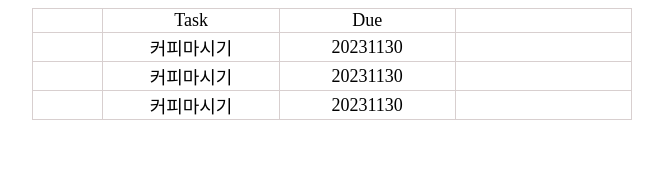
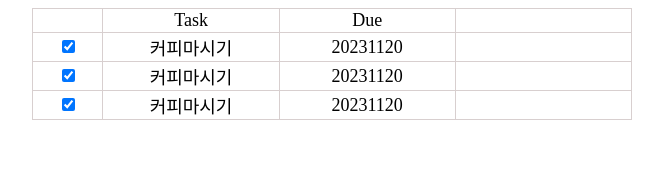
Before and after one commit to future-mi/40th-studying-group, a React (Create React App) app: page / in a window 1280 px wide. Shown: the top 170 px of the page, without its empty margins (308-971 px from the left). Built offline with nearby package versions, Linux system fonts and the light colour scheme.

Commit message:
2023-11-20 빡공단 40기 20강. 할일 목록을 화면에 표시해봅니다

```diff
--- a/src/components/Item.js
+++ b/src/components/Item.js
@@ -1,3 +1,15 @@
-export default function Item(){
-    return <div></div>
+import { useState } from "react";
+
+export default function Items({ item: i }) {
+  const [item, setItem] = useState(i);
+  return (
+    <tr>
+      <td>
+        <input type="checkbox" checked={item.status === "done" ? true : false}/>
+      </td>
+      <td>{item.task}</td>
+      <td>{item.due}</td>
+      <td></td>
+    </tr>
+  );
 }
--- a/src/components/Items.js
+++ b/src/components/Items.js
@@ -1,26 +1,16 @@
+import Item from "./Item";
+
 export default function Items(){
-    return <table>
+    var item={status:"done", task:"커피마시기", due:"20231120"}
+
+    return ( <table>
         <td></td>
         <td>Task</td>
         <td>Due</td>
         <td></td>
-        <tr>
-            <td></td>
-            <td>커피마시기</td>
-            <td>20231130</td>
-            <td></td>
-        </tr>
-        <tr>
-            <td></td>
-            <td>커피마시기</td>
-            <td>20231130</td>
-            <td></td>
-        </tr>
-        <tr>
-            <td></td>
-            <td>커피마시기</td>
-            <td>20231130</td>
-            <td></td>
-        </tr>
+        <Item item={item}/>
+        <Item item={item}/>
+        <Item item={item}/>
     </table>
+    );
 }
```
